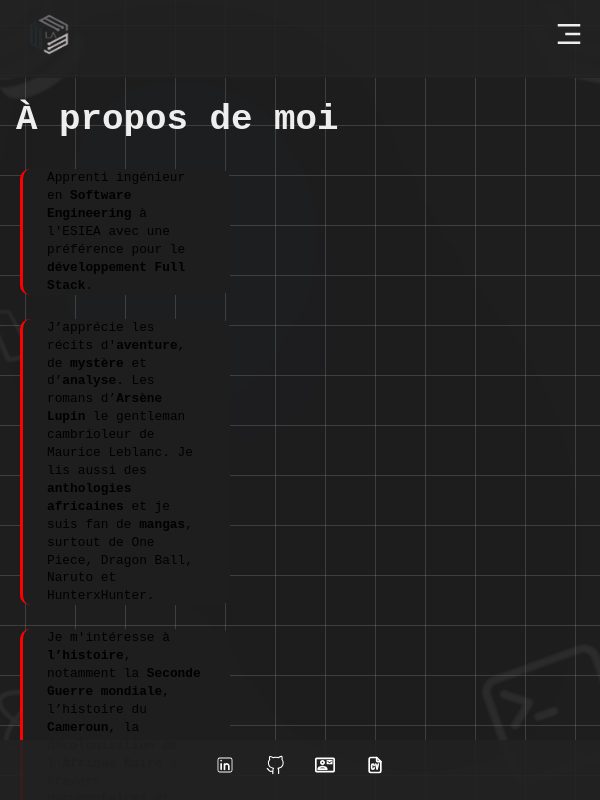
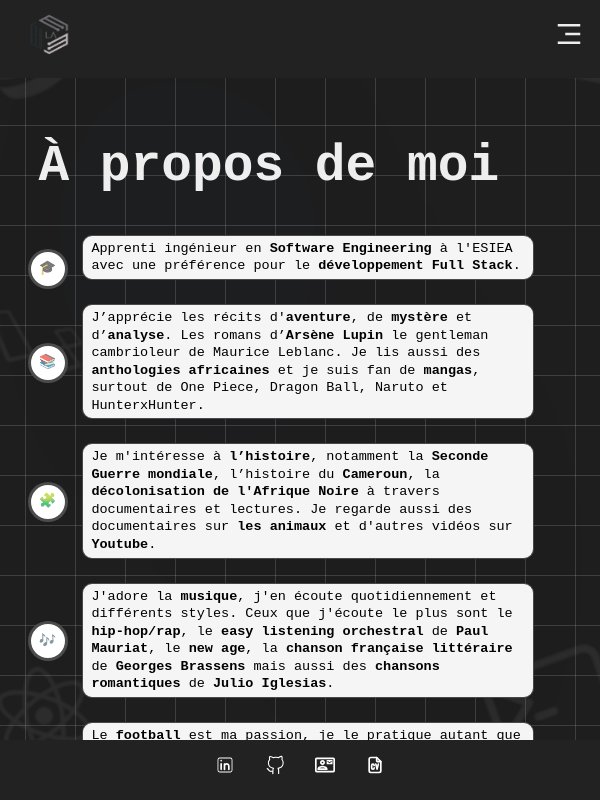
Before and after one commit to Laspales/Site_web, a React (Vite) app in the folder front/: page /apropos in a window 600 px wide. Built offline with nearby package versions, Linux system fonts and the light colour scheme.

Commit message:
apropos responsive 501 - 1100px review

```diff
--- a/front/src/App.css
+++ b/front/src/App.css
@@ -34,7 +34,7 @@ body::after {
 /* Barre de défilement  */
 
 body::-webkit-scrollbar {
-  width: 12px;
+  width: 0px;
 }
 
 body::-webkit-scrollbar-track {
--- a/front/src/Components/Footer-Style.css
+++ b/front/src/Components/Footer-Style.css
@@ -93,7 +93,7 @@ body.dark .App-Footer #cv{
     left: 0;
     width: 100%;
     height: 60px;
-    background-color: rgba(34, 34, 34, 0.9);
+    background-color: rgba(34, 34, 34, 1);
     display: flex;
     align-items: center;
     justify-content: center;
--- a/front/src/Components/Footer.jsx
+++ b/front/src/Components/Footer.jsx
@@ -12,7 +12,7 @@ function Footer() {
         <div className="App-Footer">
             <footer>
                 <ul>
-                        <li><a href="https://www.linkedin.com/in/aspales-epalla-ndjalla-9a5555254/" target="blank"><CiLinkedin /></a></li>
+                        <li><a href="https://www.linkedin.com/in/badouel-epalla-ndjalla-9a5555254/" target="blank"><CiLinkedin /></a></li>
                         <li><a href="https://github.com/Laspales" target="blank"><VscGithubAlt /></a></li>
                         <li><Link to="/contact"><MdOutlineContactMail /></Link></li>
                         <li className="fcv"> <a href="/pdf/CV_Badouel_Epalla_DFE.pdf" target="_blank" rel="noopener noreferrer"><TbFileCv />
--- a/front/src/Components/Header-Style.css
+++ b/front/src/Components/Header-Style.css
@@ -132,7 +132,7 @@ html, body {
   }
 
   body.dark .App-header {
-    background-color: rgba(34, 34, 34, 0.9);
+    background-color: rgba(34, 34, 34, 1);
   }
 
   body.dark .line {
--- a/front/src/pages/APropos.jsx
+++ b/front/src/pages/APropos.jsx
@@ -75,7 +75,7 @@ const itemsReact = [
         { content: "\n  icon: ", className: "propriete" },
         { content: '"📚"', className: "string" },
         { content: ",\n  text: ", className: "propriete" },
-        { content: '"J’apprécie les récits d’aventure, de mystère et d’analyse. Arsène Lupin, anthologies africaines, mangas (One Piece, DBZ, Naruto, HXH)"', className: "string" },
+        { content: '"J’apprécie les récits d’aventure, de mystère et d’analyse. Arsène Lupin, anthologies africaines, mangas (One Piece, Dragon Ball, Naruto, Hunter x Hunter)"', className: "string" },
         { content: "\n};", className: "bracket" }
     ],
     [
@@ -95,7 +95,7 @@ const itemsReact = [
         { content: "\n  icon: ", className: "propriete" },
         { content: '"🎶"', className: "string" },
         { content: ",\n  text: ", className: "propriete" },
-        { content: '"Hip-hop/Rap, Orchestral (Paul Mauriat), New Age, Brassens, Julio Iglesias"', className: "string" },
+        { content: '"Hip-hop/Rap, Orchestral (Paul Mauriat), New Age, Georges Brassens, Julio Iglesias, Kenny G"', className: "string" },
         { content: "\n};", className: "bracket" }
     ],
     [
@@ -111,10 +111,10 @@ const itemsReact = [
 ];
 
 function APropos() {
-    const [isMobile, setIsMobile] = useState(window.innerWidth < 600);
+    const [isMobile, setIsMobile] = useState(window.innerWidth < 501);
 
     useEffect(() => {
-        const handleResize = () => setIsMobile(window.innerWidth < 600);
+        const handleResize = () => setIsMobile(window.innerWidth < 501);
         window.addEventListener("resize", handleResize);
         return () => window.removeEventListener("resize", handleResize);
     }, []);
--- a/front/src/pages/pages-css/APropos-Style.css
+++ b/front/src/pages/pages-css/APropos-Style.css
@@ -1,44 +1,14 @@
 /* ===================== */
 /* ====== DESKTOP ====== */
 /* ===================== */
-.App-Apropos {
-   position: absolute;
-   top: 15vh;
-   left: 10vw;
-   width: 900px;
-   min-height: 500px;
-}
-
 .profile-image {
-   width: 180px;
-   height: 180px;
+   width: clamp(120px, 15vw, 170px);
+   height: clamp(120px, 15vw, 170px);
    border-radius: 50%;
    position: absolute;
    top: 16.5vh;
-   left: -10vw;
+   left: -13vw;
 }
-
-.timeline-container {
-   position: absolute;
-   left: 5vw;
-   top: 8.5vh;
-   display: flex;
-   flex-wrap: wrap;
-   justify-content: center;
-   gap: 20px;
-   min-width: 1100px;
-   padding-left: 50px;
-   margin-top: 40px;
-}
-
-.timeline-item {
-   width: 49%;
-   display: flex;
-   align-items: center;
-   gap: 15px;
-   position: relative;
-}
-
 .timeline-icon {
    width: 40px;
    height: 40px;
@@ -50,38 +20,83 @@
    justify-content: center;
    color: rgba(0, 0, 0, 0.7);
    position: absolute;
-   left: 10px;
+   top: 35%;
+   left: 1%;
    z-index: 1;
 }
+/* 1) Rendre le conteneur fluide au lieu de figé */
+.App-Apropos {
+   position: relative;
+   top: 15vh;
+   left: 10vw;
+   width: min(100%, 1000px); /* <= avant: 900px */
+   min-height: 500px;
+   box-sizing: border-box;
+}
 
+/* 2) Deux colonnes identiques + items étirés */
+.timeline-container {
+   position: absolute;
+   top: 8.5vh;
+   left: 5vw;
+   display: grid;
+   grid-template-columns: repeat(2, minmax(0, 2fr)); /* <= avant: 2fr 1fr */
+   align-items: stretch;        /* étire chaque item à la hauteur de la ligne */
+   gap: clamp(12px, 2vw, 24px); /* fluide (facultatif mais utile) */
+   padding-left: clamp(16px, 3vw, 50px);
+   margin-top: clamp(21px, 4.2vh, 45px);
+   min-width: 768px;
+   max-width: 1100px;
+   width: 100%;
+   box-sizing: border-box;
+}
+
+/* 3) Les items occupent 100% de la cellule */
+.timeline-item {
+   width: 100%;
+   display: flex;
+   align-items: stretch; /* <= pour que le contenu prenne toute la hauteur */
+   position: relative;
+}
+
+/* 4) Cartes de même largeur + hauteur cohérente, qui s’adaptent */
 .timeline-content {
-   margin-left: 70px;
+   width: 100%;
+   margin-left: clamp(40px, 5vw, 60px); /* garde la place pour l’icône absolue */
    background: #f5f5f5;
-   padding: 5px 10px;
+   padding: clamp(8px, 1vw, 16px) clamp(10px, 1.2vw, 20px);
    border-radius: 10px;
    border: 1.5px solid rgba(0, 0, 0, 0.7);
-   font-size: 15.3px;
+   font-size: clamp(13px, 1.1vw, 15.3px); /* taille fluide */
+   box-sizing: border-box;
 }
 
 
 /* Responsive pour écrans entre 600px et 900px */
-@media screen and (min-width: 600px) and (max-width: 1000px) {
+@media screen and (min-width: 501px) and (max-width: 1100px) {
    .App-Apropos {
       position: relative;
-      top: 10vh;
+      top: 6vh;
       left: 20vw;
       width: 100%;
-      padding: 15px;
+      padding: 3.5rem 1rem;
    }
-
+   .App-Apropos .Apropos-Title {
+      width: 100%;
+      max-width: 100%;
+      margin: 0 0 1rem 0;
+      padding: 0 1rem;
+      position: relative;
+      left: -20%;
+   }
    .profile-image {
       display: none;
    }
 
    .timeline-container {
       position: relative;
-      left: auto;
-      top: auto;
+      top: 0;
+      left: -20%;
       display: flex;
       flex-direction: column;
       align-items: flex-start;
@@ -92,8 +107,8 @@
    }
 
    .timeline-item {
-      width: 95%;
-      max-width: 600px;
+      width: 90%;
+      max-width: 650px;
       display: flex;
       flex-direction: row;
       align-items: center;
@@ -117,11 +132,12 @@
       font-size: 13.5px;
       padding: 4px 8px;
       line-height: 1.3;
+      margin-left: clamp(60px, 5vw, 80px);
    }
 }
 
-/* == RESPONSIVE MAX 600PX ==*/
-@media screen and (max-width: 600px) {
+/* == RESPONSIVE MAX 500PX ==*/
+@media screen and (max-width: 500px) {
    .App-Apropos {
       position: relative;
       top: 1.5vh;
@@ -130,7 +146,6 @@
       max-width: 100%;
       padding: 4rem 0rem;
       box-sizing: border-box;
-      /* overflow-x: hidden; */
    }
 
    .profile-image,
@@ -151,13 +166,14 @@
       flex-direction: column;
       align-items: stretch;
       width: 100%;
+      min-width: 1050px !important;
       max-width: 100%;
       margin: 0;
       padding: 0;
       box-sizing: border-box;
       position: relative;
       top: 10%;
-      left: -20%;
+      left: -2.5%;
    }
 
    .timeline-item {
@@ -181,9 +197,7 @@
       background: #1e1e1e !important;
       border: none !important;
       border-left: 3px solid #f00 !important;
-
    }
-
    /* Style type code */
    .timeline-content .key {
       color: #6a9955;;
```
